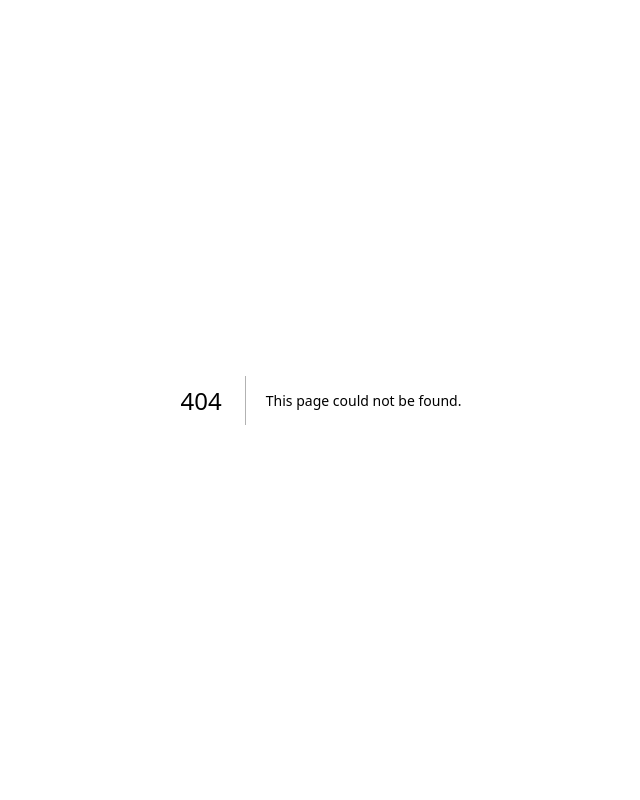
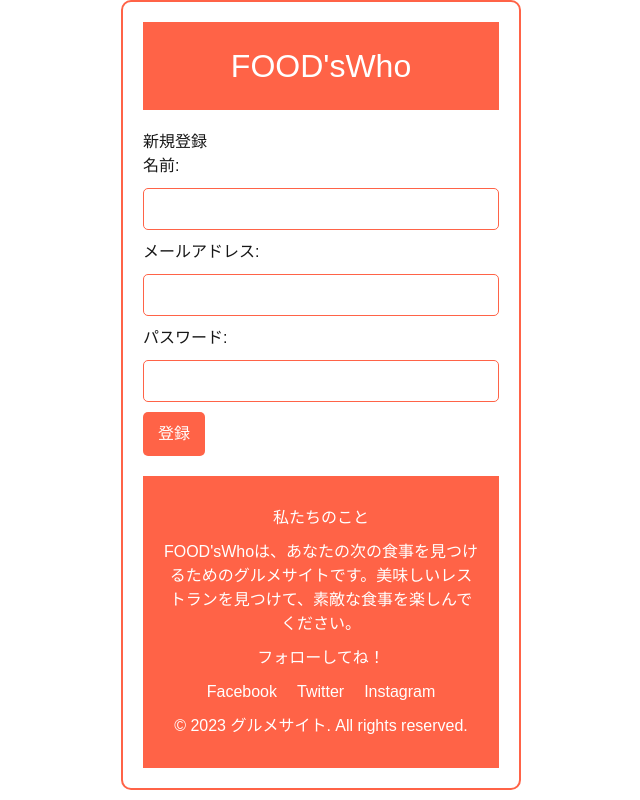
Before and after one commit to daikitazaki/foodswho, a Next.js app: page /register in a window 1280 px wide. Before the commit this address had no page. Shown: the whole page, without its empty margins (319-959 px from the left). Built offline with nearby package versions, Linux system fonts and the light colour scheme; no server answers.

Commit message:
新規登録ページの実装commit

```diff
--- a/app/page.tsx
+++ b/app/page.tsx
@@ -5,6 +5,7 @@ import { createClient } from '@supabase/supabase-js';
 import Slider from 'react-slick';
 import 'slick-carousel/slick/slick.css';
 import 'slick-carousel/slick/slick-theme.css';
+import Link from 'next/link';
 
 // Supabaseのクライアントを作成
 const supabaseUrl = process.env.NEXT_PUBLIC_SUPABASE_URL || ''; // 環境変数から取得
@@ -77,7 +78,7 @@ const Page: React.FC = () => {
                     <button style={{ padding: '10px 15px', backgroundColor: '#fff', color: '#ff6347', border: 'none', borderRadius: '5px', cursor: 'pointer', marginRight: '10px', transition: 'background-color 0.3s, transform 0.3s' }}
                             onMouseEnter={(e) => e.currentTarget.style.backgroundColor = '#ffe4e1'}
                             onMouseLeave={(e) => e.currentTarget.style.backgroundColor = '#fff'}>
-                        新規登録
+                        <Link href="/register">新規登録</Link>
                     </button>
                     <button style={{ padding: '10px 15px', backgroundColor: '#fff', color: '#ff6347', border: 'none', borderRadius: '5px', cursor: 'pointer', transition: 'background-color 0.3s, transform 0.3s' }}
                             onMouseEnter={(e) => e.currentTarget.style.backgroundColor = '#ffe4e1'}
--- /dev/null
+++ b/app/register/page.tsx
@@ -0,0 +1,102 @@
+"use client";
+
+import React, { useState } from 'react';
+import { createClient } from '@supabase/supabase-js';
+import Link from 'next/link';
+
+const supabaseUrl = process.env.NEXT_PUBLIC_SUPABASE_URL || '';
+const supabaseAnonKey = process.env.NEXT_PUBLIC_SUPABASE_ANON_KEY || '';
+const supabase = createClient(supabaseUrl, supabaseAnonKey);
+
+const RegisterPage: React.FC = () => {
+    const [name, setName] = useState('');
+    const [email, setEmail] = useState('');
+    const [password, setPassword] = useState('');
+    const [error, setError] = useState<string | null>(null);
+    const [success, setSuccess] = useState<string | null>(null);
+
+    const handleRegister = async (e: React.FormEvent) => {
+        e.preventDefault();
+        setError(null);
+        setSuccess(null);
+
+        const { data, error } = await supabase.auth.signUp({
+            email,
+            password,
+        });
+
+        if (error) {
+            setError(error.message);
+        } else {
+            setSuccess('登録が成功しました！');
+            console.log(data.user);
+        }
+    };
+
+    return (
+        <div style={{ padding: '20px', maxWidth: '400px', margin: 'auto', border: '2px solid #ff6347', borderRadius: '10px' }}>
+            <header style={{ backgroundColor: '#ff6347', padding: '20px', textAlign: 'center' }}>
+                <h1 style={{ margin: '0', fontSize: '2em', color: '#fff' }}>
+                    <Link href="/" style={{ color: '#fff', textDecoration: 'none' }}>FOOD'sWho</Link>
+                </h1>
+            </header>
+
+            <h2 style={{ marginTop: '20px' }}>新規登録</h2>
+            <form onSubmit={handleRegister}>
+                <div>
+                    <label htmlFor="name">名前:</label>
+                    <input
+                        type="text"
+                        id="name"
+                        value={name}
+                        onChange={(e) => setName(e.target.value)}
+                        required
+                        style={{ width: '100%', padding: '8px', margin: '10px 0', border: '1px solid #ff6347', borderRadius: '5px' }}
+                    />
+                </div>
+                <div>
+                    <label htmlFor="email">メールアドレス:</label>
+                    <input
+                        type="email"
+                        id="email"
+                        value={email}
+                        onChange={(e) => setEmail(e.target.value)}
+                        required
+                        style={{ width: '100%', padding: '8px', margin: '10px 0', border: '1px solid #ff6347', borderRadius: '5px' }}
+                    />
+                </div>
+                <div>
+                    <label htmlFor="password">パスワード:</label>
+                    <input
+                        type="password"
+                        id="password"
+                        value={password}
+                        onChange={(e) => setPassword(e.target.value)}
+                        required
+                        style={{ width: '100%', padding: '8px', margin: '10px 0', border: '1px solid #ff6347', borderRadius: '5px' }}
+                    />
+                </div>
+                <button type="submit" style={{ padding: '10px 15px', backgroundColor: '#ff6347', color: '#fff', border: 'none', borderRadius: '5px', cursor: 'pointer' }}>
+                    登録
+                </button>
+            </form>
+            {error && <p style={{ color: 'red' }}>{error}</p>}
+            {success && <p style={{ color: 'green' }}>{success}</p>}
+
+            {/* フッター */}
+            <footer style={{ backgroundColor: '#ff6347', padding: '20px', color: '#fff', textAlign: 'center', marginTop: '20px' }}>
+                <h3 style={{ margin: '10px 0' }}>私たちのこと</h3>
+                <p style={{ margin: '10px 0' }}>FOOD'sWhoは、あなたの次の食事を見つけるためのグルメサイトです。美味しいレストランを見つけて、素敵な食事を楽しんでください。</p>
+                <p style={{ margin: '10px 0' }}>フォローしてね！</p>
+                <div>
+                    <a href="#" style={{ color: '#fff', margin: '0 10px' }}>Facebook</a>
+                    <a href="#" style={{ color: '#fff', margin: '0 10px' }}>Twitter</a>
+                    <a href="#" style={{ color: '#fff', margin: '0 10px' }}>Instagram</a>
+                </div>
+                <p style={{ margin: '10px 0' }}>© 2023 グルメサイト. All rights reserved.</p>
+            </footer>
+        </div>
+    );
+};
+
+export default RegisterPage;
```
